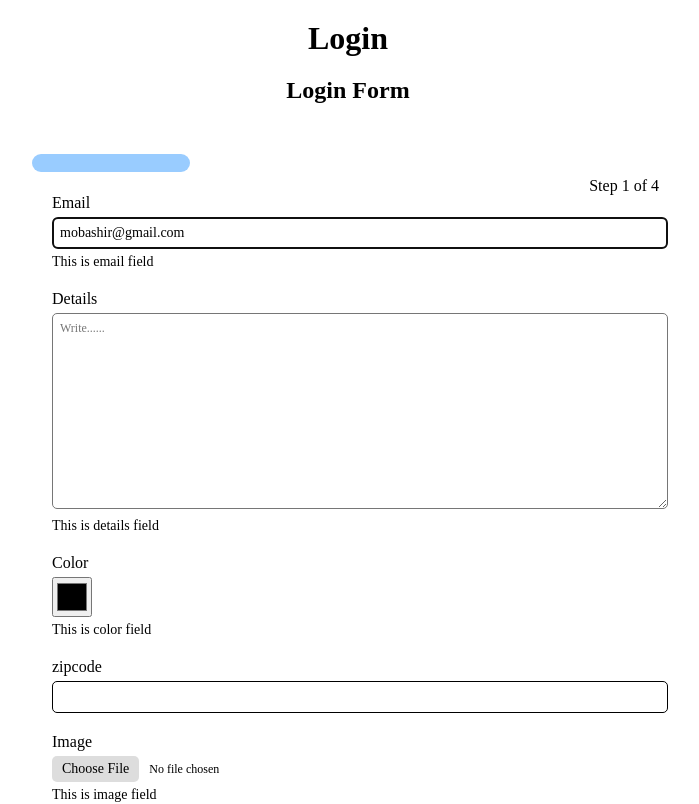
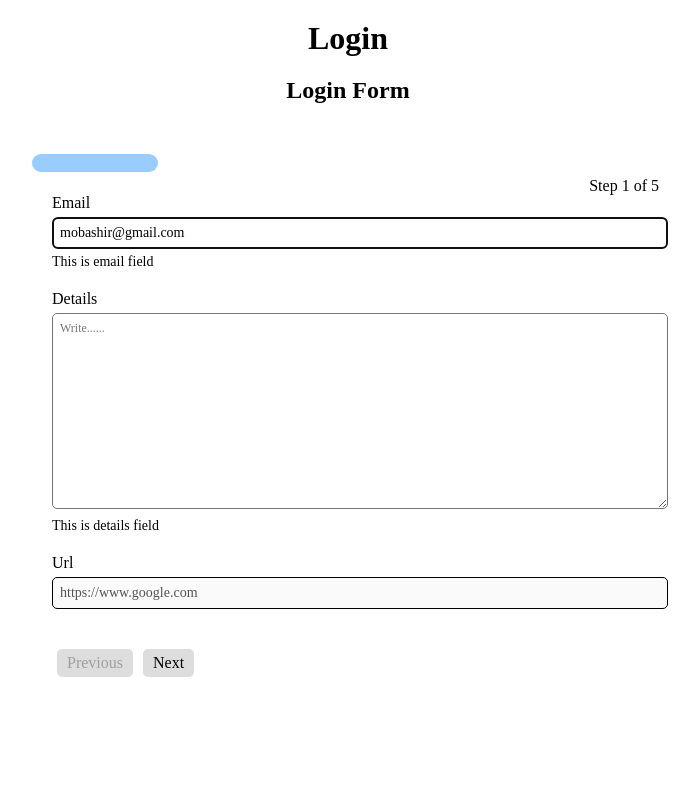
Before and after one commit to nettantra/llama-forms-react, a React (Create React App) app: page / in a window 1280 px wide. Shown: the top 804 px of the page, without its empty margins (292-991 px from the left). Built offline with nearby package versions, Linux system fonts and the light colour scheme.

Commit message:
folder structure

```diff
--- a/src/App.tsx
+++ b/src/App.tsx
@@ -68,6 +68,7 @@ function App() {
               color: {
                 type: "string",
                 required: false,
+                step:3,
               },
               question: {
                 type: 'string',
@@ -87,23 +88,34 @@ function App() {
               },
               zip:{
                 type: 'number',
+                step: 3,
                 //required: true,
               },
               image: {
                 type: 'string',
                 required: true,
-                step: 1,
+                step: 3,
               },
               checkBox:{
                 type: 'string',
                 // required: true,
-                enum: ['Test', 'Test1', 'Test2']
+                enum: ['Test', 'Test1', 'Test2'],
+                step:3
+              },
+              urlField: {
+                type: 'string',
+                required: true,
               }
             }
           }}
           options={{
             type: 'object',
             fields: {
+              urlField:{
+                type: 'url',
+                label: 'Url',
+                readOnly: true,
+              },
               zip:{
                 type: 'number',
                 label:  "zipcode",
@@ -190,6 +202,7 @@ function App() {
             email: 'mobashir@gmail.com',
             password: '123456',
             question: "yes",
+            urlField: "https://www.google.com",
           }}
           onSubmit={login_test}
         />
--- a/src/llama/index.tsx
+++ b/src/llama/index.tsx
@@ -1,6 +1,6 @@
 import React, { useEffect, useState, useRef } from "react";
-import MultipleForm from "./components/Form/multipleForm";
-import SingleForm from "./components/Form/singleForm";
+import MultipleForm from "./components/form/multipleForm";
+import SingleForm from "./components/form/singleForm";
 import { Progress } from "./components/Progress";
 interface LooseObject {
   [key: string]: any;
```
Also changed, not shown: src/llama/components/Form/renderForm.tsx (+6 -6 lines).
